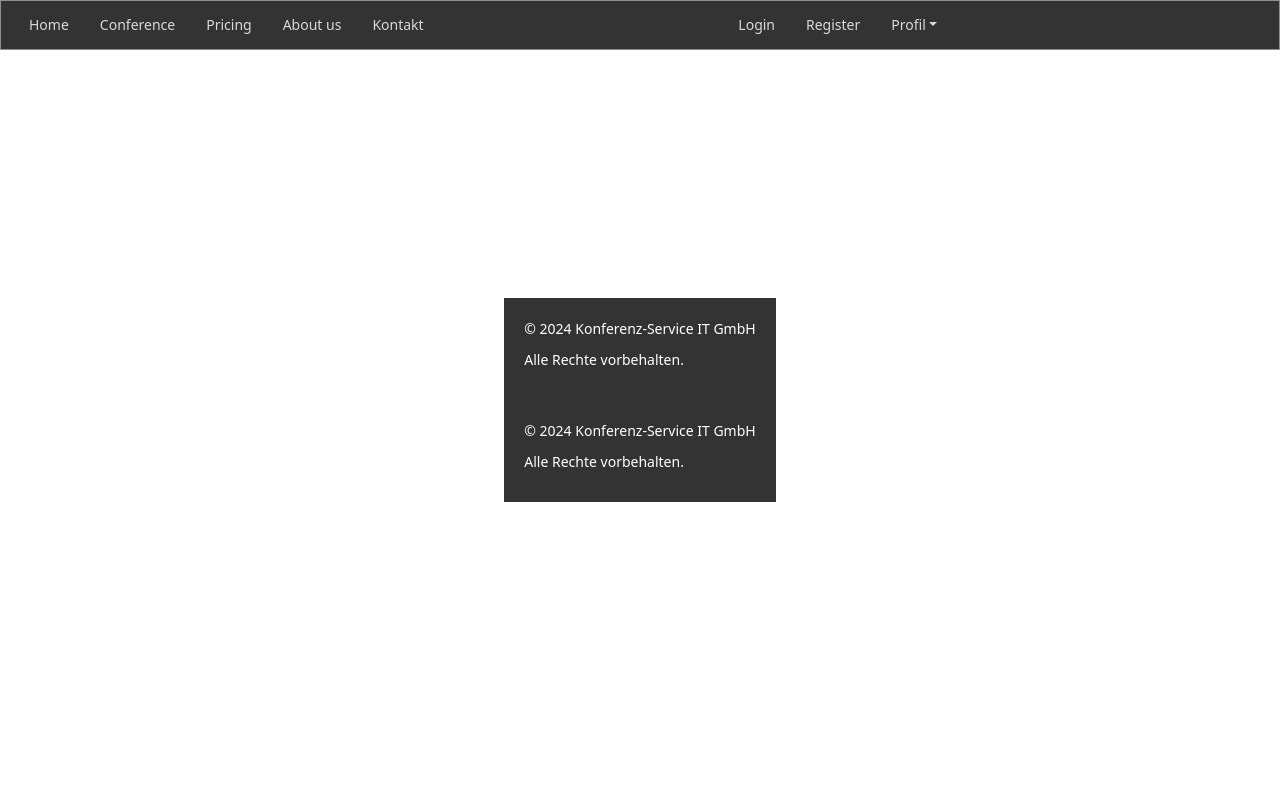
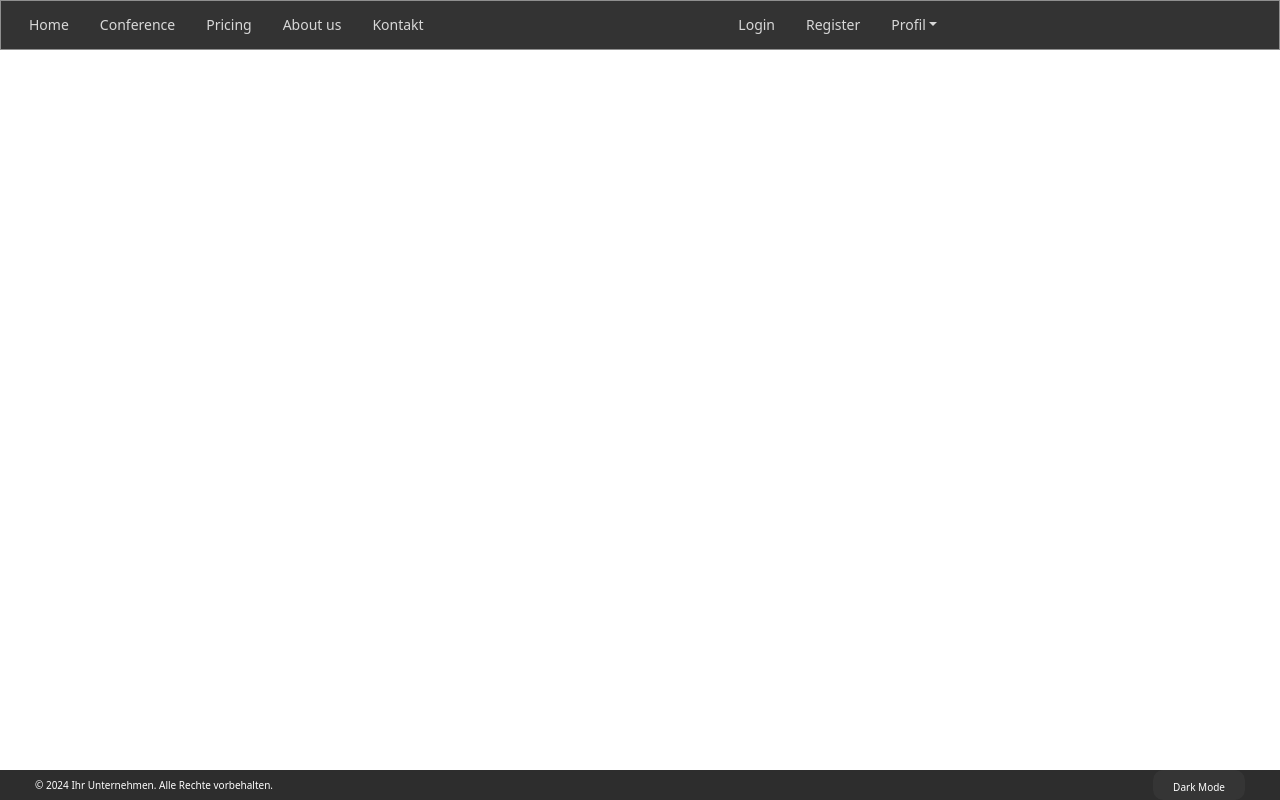
Before and after one commit to ameni177/bigprojekt, a React (Vite) app in the folder frontend/: page /footer in a window 1280 px wide. Built offline with nearby package versions, Linux system fonts and the light colour scheme; no server answers; what amazon-cognito-identity-js would draw is missing.

Commit message:
impressum + layout profil added

```diff
--- a/frontend/src/components/Footer.css
+++ b/frontend/src/components/Footer.css
@@ -1,11 +1,39 @@
+html, body {
+  height: 100%;
+  margin: 0;
+  padding: 0;
+  box-sizing: border-box;
+}
+
 .footer {
-    background-color: #333;
+  background-color: #2c2c2c;
   color: rgb(255, 255, 255);
-    padding: 20px;
+  padding: 15px;
+  position: fixed;
+  bottom: 0;
+  width: 100%;
+  height: 10px;
+  left: 0;
+  right: 0;
+  box-sizing: border-box;
+  display: flex;
+  align-items: center; /* Vertikale Zentrierung */
+  font-size: 10px;
+  opacity: 0.9;
+}
+
+.footer-content {
+  display: flex;
+  justify-content: space-between;
+  align-items: center;
+  width: 100%;
+  padding: 0 20px; /* Optionale Innenabstände */
+  box-sizing: border-box;
 }
 
 .footer-content p {
-    margin-bottom: 10px;
+  margin: 0; /* Margin entfernt */
+  text-align: center; /* Text zentriert */
 }
 
 .footer-links {
@@ -23,8 +51,22 @@
   text-decoration: none;
 }
 
-  /* Weitere Stile für den Dark Mode */
-  /*.dark.footer-content p,
- // .dark.footer-links a {
- //   color: #ccc;
- // }
+body.dark-mode {
+  background-color: #252525;
+  color: white;
+}
+
+.dark-mode-button {
+  background-color: #333;
+  color: white;
+  padding: 10px 20px;
+  height: 30px;
+  cursor: pointer;
+  transition: background-color 0.3s ease;
+  flex-shrink: 0;
+  border-radius: 10px;
+}
+
+.text {
+  color: white;
+}
--- a/frontend/src/components/Footer.jsx
+++ b/frontend/src/components/Footer.jsx
@@ -1,40 +1,44 @@
-import React from 'react';
+import React, { useState, useEffect } from 'react';
 import './Footer.css';
-import ReactDOM from 'react-dom';
-//import Impressum from './impressum.jsx';
-//import Info from './datenschutz.jsx';
-//import Karriere from './kontakt.jsx';
-const Footer = () => {
+
+function DarkMode() {
+  const [darkMode, setDarkMode] = useState(false);
+
+  useEffect(() => {
+    const savedMode = localStorage.getItem('darkMode');
+    if (savedMode === 'enabled') {
+      setDarkMode(true);
+      document.body.classList.add('dark-mode');
+    }
+  }, []);
+
+  const toggleDarkMode = () => {
+    setDarkMode(!darkMode);
+    if (!darkMode) {
+      document.body.classList.add('dark-mode');
+      localStorage.setItem('darkMode', 'enabled');
+    } else {
+      document.body.classList.remove('dark-mode');
+      localStorage.setItem('darkMode', 'disabled');
+    }
+  };
+
+  return (
+    <div className="DarkMode">
+      <Footer onToggleTheme={toggleDarkMode} />
+    </div>
+  );
+}
+
+const Footer = ({ onToggleTheme }) => {
   return (
     <footer className="footer">
       <div className="footer-content">
-         <p>&copy; {new Date().getFullYear()} Konferenz-Service IT GmbH <p></p>Alle Rechte vorbehalten.</p>
-
+        <p className="text" >&copy; {new Date().getFullYear()} Ihr Unternehmen. Alle Rechte vorbehalten.</p>
+        <button className="dark-mode-button" onClick={onToggleTheme}>Dark Mode</button>
       </div>
     </footer>
   );
 };
 
-//export default Footer;
-//<ul className="footer-links">12
-//<li><a href="#">Impressum</a></li>
-//<li><a href="#">Datenschutz</a></li>
-//<li><a href="#">Kontakt</a></li>
-//</ul>
-// const Footer = ({ onToggleTheme }) => {
-//   return (
-//     <footer className="footer">
-//       <div className="footer-content">
-//         <p>&copy; {new Date().getFullYear()} Ihr Unternehmen. Alle Rechte vorbehalten.</p>
-//          <ul className="footer-links">
-//           <li><a href="#">Impressum</a></li>
-//          <li><a href="#">Datenschutz</a></li>
-//           <li><a href="#">Kontakt</a></li>
-//          </ul>
-//         <button onClick={onToggleTheme}>Dark Mode</button>
-//        </div>
-//    </footer>
-//   );
-// };
-
-export default Footer;
+export default DarkMode;
```
Lines whose indentation alone changed are shown as unchanged.
